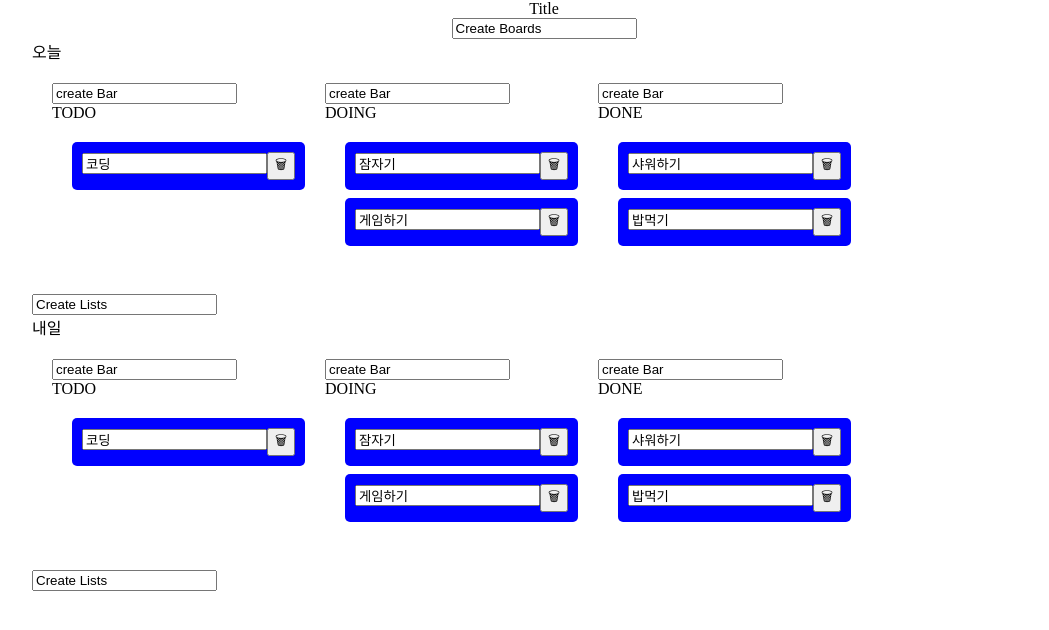
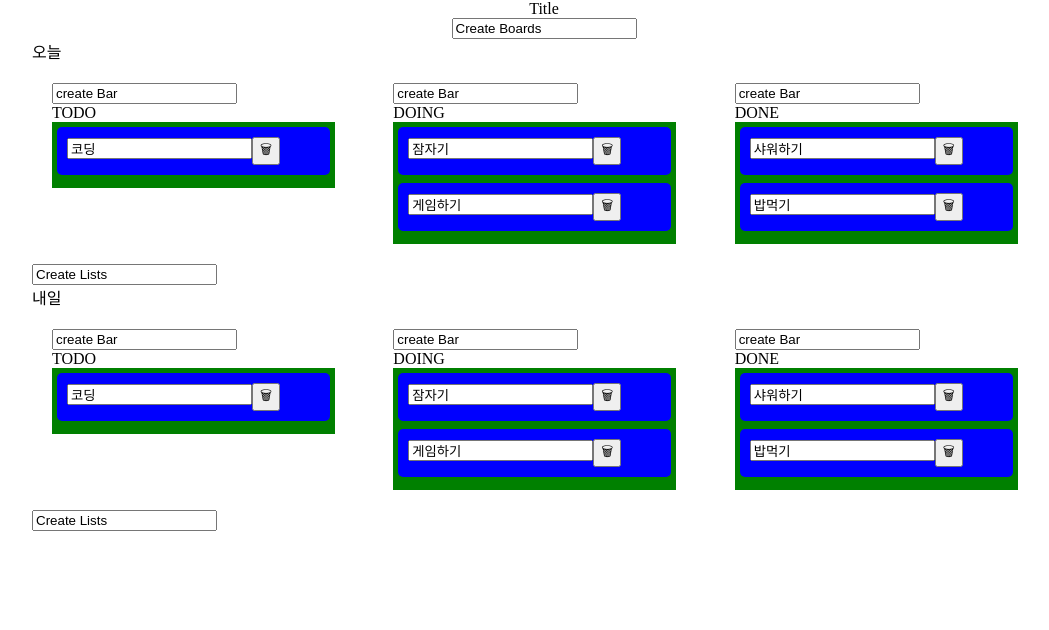
Before and after one commit to LikeRudin/recoil-start, a React (Vite) app: page / in a window 1280 px wide. Shown: the top 630 px of the page, without its empty margins (96-1145 px from the left). Built offline with nearby package versions, Linux system fonts and the light colour scheme.

Commit message:
BUGFIX: handling mouse transport by giving unique Id to draggable, droppable

```diff
--- a/src/atoms.tsx
+++ b/src/atoms.tsx
@@ -8,19 +8,23 @@ interface IListState {
   [key: string]: IBar[];
 }
 
-export const listState = atom<IListState>({
+export const listState = atom<IListState[]>({
   key: "lists",
-  default: {
-    TODO: [{ id: 1, text: "코딩" }],
-    DOING: [
-      { id: 1, text: "잠자기" },
-      { id: 2, text: "게임하기" },
-    ],
-    DONE: [
-      { id: 1, text: "샤워하기" },
-      { id: 2, text: "밥먹기" },
-    ],
-  },
+  default: [
+    { TODO: [{ id: 1, text: "코딩" }] },
+    {
+      DOING: [
+        { id: 11, text: "잠자기" },
+        { id: 21, text: "게임하기" },
+      ],
+    },
+    {
+      DONE: [
+        { id: 111, text: "샤워하기" },
+        { id: 211, text: "밥먹기" },
+      ],
+    },
+  ],
 });
 
 interface IBoardState {
--- a/src/bar.tsx
+++ b/src/bar.tsx
@@ -1,10 +1,12 @@
 import styled from "styled-components";
 import { Draggable } from "react-beautiful-dnd";
+import { memo } from "react";
 
 interface BarProps {
-  id: string;
+  id: number;
   index: number;
   text: string;
+  boardName: string;
 }
 
 interface IDragSpace {
@@ -24,9 +26,9 @@ const DragSpace = styled.div<IDragSpace>`
 const DeleteButton = styled.button``;
 
 const Input = styled.input``;
-const Bar = ({ id, index, text }: BarProps) => {
+const Bar = ({ id, index, text, boardName }: BarProps) => {
   return (
-    <Draggable draggableId={`bar-${id}`} index={index}>
+    <Draggable draggableId={`bar-${boardName}-${id}`} index={index}>
       {(provided, snapshot) => (
         <DragSpace
           {...provided.draggableProps}
@@ -42,4 +44,4 @@ const Bar = ({ id, index, text }: BarProps) => {
   );
 };
 
-export default Bar;
+export default memo(Bar);
--- a/src/board-for-list.tsx
+++ b/src/board-for-list.tsx
@@ -6,7 +6,7 @@ import {
 } from "react-beautiful-dnd";
 import styled from "styled-components";
 import ListForBar from "./list-for-bar";
-import { useRecoilValue } from "recoil";
+import { useRecoilState } from "recoil";
 import { listState } from "./atoms";
 interface BoardForListProps {
   boardName: string;
@@ -14,6 +14,14 @@ interface BoardForListProps {
   index: number;
 }
 
+const Wrapper = styled.div`
+  display: flex;
+  flex-direction: row;
+  justify-content: flex-start;
+  align-items: center;
+  width: 100%;
+  height: 100%;
+`;
 const DragSpace = styled.div`
   width: 80%;
   height: 30%;
@@ -42,28 +50,39 @@ const DropSpace = styled.div<IDropSpace>`
 const Input = styled.input``;
 
 const BoardForList = ({ boardName, listNames, index }: BoardForListProps) => {
-  const lists = useRecoilValue(listState);
+  const [lists, setLists] = useRecoilState(listState);
   const onDragEndInBoard = ({ source, destination }: DropResult) => {
-    console.log(source);
-    console.log(destination);
+    console.log("in board dragging");
+    if (!destination) {
+      return;
+    }
+    const { droppableId: sourceId, index: sourceIndex } = source;
+    const { droppableId: destinationId, index: destinationIndex } = destination;
+    console.log(destinationId);
+    console.log(sourceId);
+    if (sourceId === "board" && destinationId === "board") {
+      setLists((lists) => {
+        const newLists = [...lists];
+        const [target] = newLists.splice(sourceIndex, 1);
+        newLists.splice(destinationIndex, 0, target);
+        return newLists;
+      });
+    }
   };
   const onListBeforeDragStart = () => {
-    console.log(`starting..drag`);
+    console.log("start drag in board");
   };
 
   return (
     <Draggable
-      draggableId={`board-${index}`}
+      draggableId={`board-${boardName}-${index}`}
       index={index}
       key={`board-${boardName}`}
     >
       {(provided) => (
         <DragSpace ref={provided.innerRef} {...provided.draggableProps}>
           <h1 {...provided.dragHandleProps}>{boardName}</h1>
-          <DragDropContext
-            onDragEnd={onDragEndInBoard}
-            onBeforeDragStart={onListBeforeDragStart}
-          >
+
           <Droppable
             droppableId={`board-${boardName}`}
             direction="horizontal"
@@ -76,20 +95,23 @@ const BoardForList = ({ boardName, listNames, index }: BoardForListProps) => {
                 isDraggingOver={dropSnapshot.isDraggingOver}
                 draggingFromThis={!!dropSnapshot.draggingFromThisWith}
               >
-                  {listNames.map((listName, index) => (
+                {lists.map((list, index) => {
+                  const [[listName, bars]] = Object.entries(list);
+                  return (
                     <ListForBar
                       listName={listName}
                       index={index}
                       key={`list-${index}`}
-                      bars={lists[listName]}
+                      bars={bars}
+                      boardName={boardName}
                     />
-                  ))}
-
+                  );
+                })}
                 {dropProvided.placeholder}
               </DropSpace>
             )}
           </Droppable>
-          </DragDropContext>
+
           <Input value="Create Lists" />
         </DragSpace>
       )}
--- a/src/list-for-bar.tsx
+++ b/src/list-for-bar.tsx
@@ -1,50 +1,70 @@
 import styled from "styled-components";
 import { Droppable, Draggable } from "react-beautiful-dnd";
 import Bar from "./bar";
+import { useEffect, useState } from "react";
 interface ListForBarProps {
   listName: string;
   bars: any[];
   index: number;
+  boardName: string;
 }
 
-const DragSpace = styled.div``;
+const DragSpace = styled.div`
+  width: 100%;
+  height: 100%;
+`;
 interface IDropSpace {
   isDraggingOver: boolean;
   draggingOverFromThis: boolean;
 }
 const DropSpace = styled.div<IDropSpace>`
-  flex-grow: 1;
+  display: flex;
+  flex-direction: column;
+  justify-content: flex-start;
+  width: 80%;
+  height: 100%;
+  padding: 5px;
   background-color: ${(props) =>
     props.isDraggingOver
       ? "pink"
       : props.draggingOverFromThis
       ? "yellow"
-      : "transparent"};
-  transition: background-color 0.2s ease-in-out;
-  padding: 20px;
+      : "green"};
 `;
 const Input = styled.input``;
 
-const ListForBar = ({ listName, index, bars }: ListForBarProps) => {
+const ListForBar = ({ listName, index, bars, boardName }: ListForBarProps) => {
+  const [listTitle, setListTitle] = useState(listName);
   const values = bars;
-
+  useEffect(() => {
+    if (listTitle !== listName) {
+      setListTitle(listTitle);
+    }
+  });
   return (
-    <Draggable draggableId={`list-${listName}`} index={index}>
+    <Draggable
+      draggableId={`list-${boardName}-${listName}-${index}`}
+      index={index}
+    >
       {(provided) => (
         <DragSpace {...provided.draggableProps} ref={provided.innerRef}>
           <Input value="create Bar" />
           <h1 {...provided.dragHandleProps}>{listName}</h1>
-          <Droppable droppableId={`list-${listName}`}>
+          <Droppable
+            droppableId={`list-${boardName}-${index}`}
+            direction="vertical"
+            type="row"
+          >
             {(dropProvided, dropSnapshot) => (
               <DropSpace
                 {...dropProvided.droppableProps}
-                ref={dropProvided.innerRef}
                 key={`bar-${index}`}
                 isDraggingOver={dropSnapshot.isDraggingOver}
                 draggingOverFromThis={!!dropSnapshot.draggingFromThisWith}
+                ref={dropProvided.innerRef}
               >
                 {values.map((barInfo, index) => (
-                  <Bar {...barInfo} index={index} />
+                  <Bar {...barInfo} index={index} boardName={boardName} />
                 ))}
                 {dropProvided.placeholder}
               </DropSpace>
```
Lines whose indentation alone changed are shown as unchanged.
